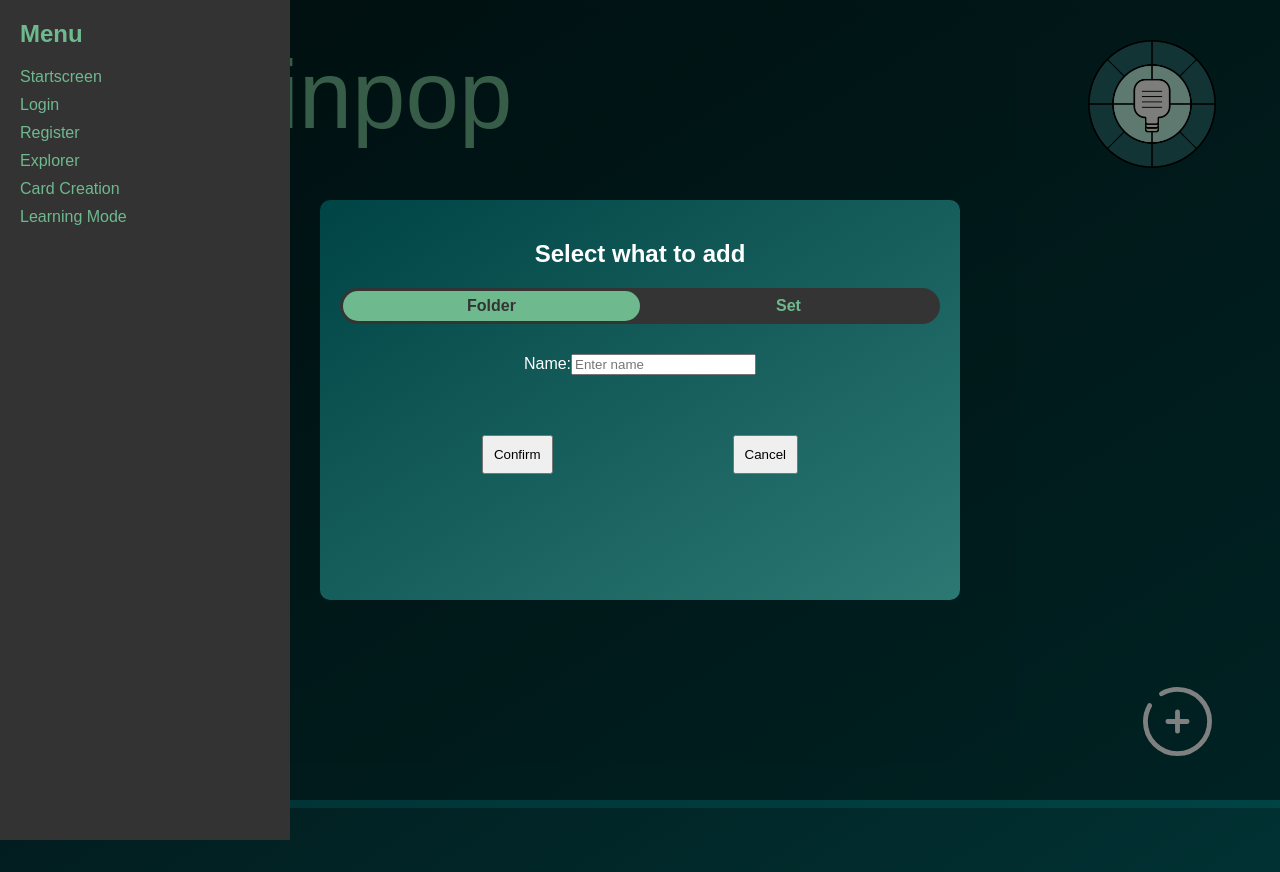
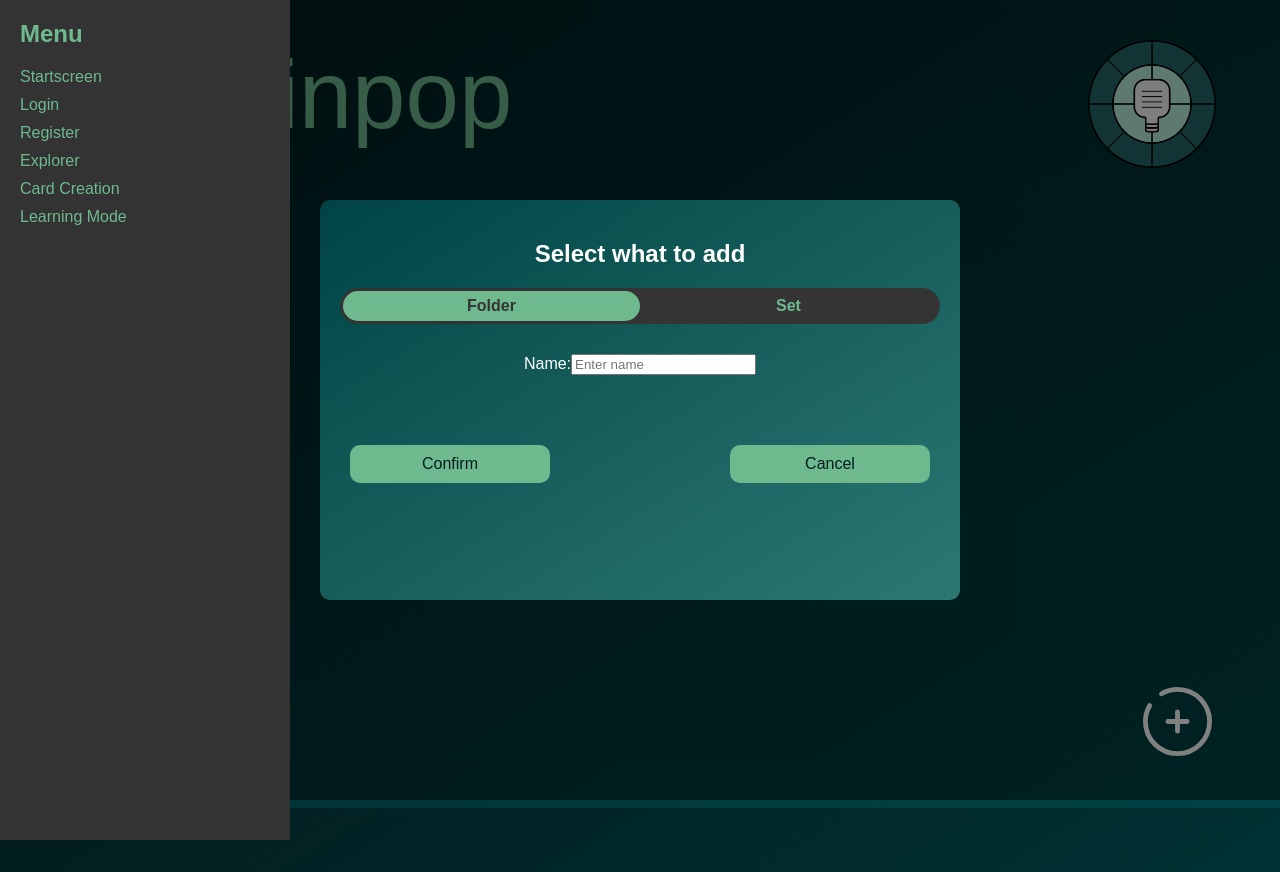
Before and after one commit to rafiistcool/WebEng_Project, a Vue app in the folder brainPop/Frontend/: page /explorer in a window 1280 px wide. Both pictures are taken after a click on the picture 1177 px from the left and 721 px from the top of the page. Shown: the top 872 px of the page. Built offline with nearby package versions, Linux system fonts and the light colour scheme.

Commit message:
Review changes

```diff
--- a/brainPop/Frontend/src/assets/styles/style_Desktop3.css
+++ b/brainPop/Frontend/src/assets/styles/style_Desktop3.css
@@ -33,7 +33,7 @@
     position: absolute;
     left: 10%;
     top: 25%;
-    color: #ffffff;
+    color: var(--primary-color);
     display: flex;
     align-items: center;
     gap: 10px;
--- a/brainPop/Frontend/src/components/Explorer/Explorer_main.vue
+++ b/brainPop/Frontend/src/components/Explorer/Explorer_main.vue
@@ -56,8 +56,8 @@
           <input type="text" id="setName" v-model="state.setName" placeholder="Enter name" />
         </div>
         <div class="modal-buttons">
-          <button class="confirm-button" @click="confirmSelection">Confirm</button>
-          <button class="cancel-button" @click="closeModal">Cancel</button>
+          <button class="button confirm-button" @click="confirmSelection">Confirm</button>
+          <button class="button cancel-button" @click="closeModal">Cancel</button>
         </div>
 
 
```
